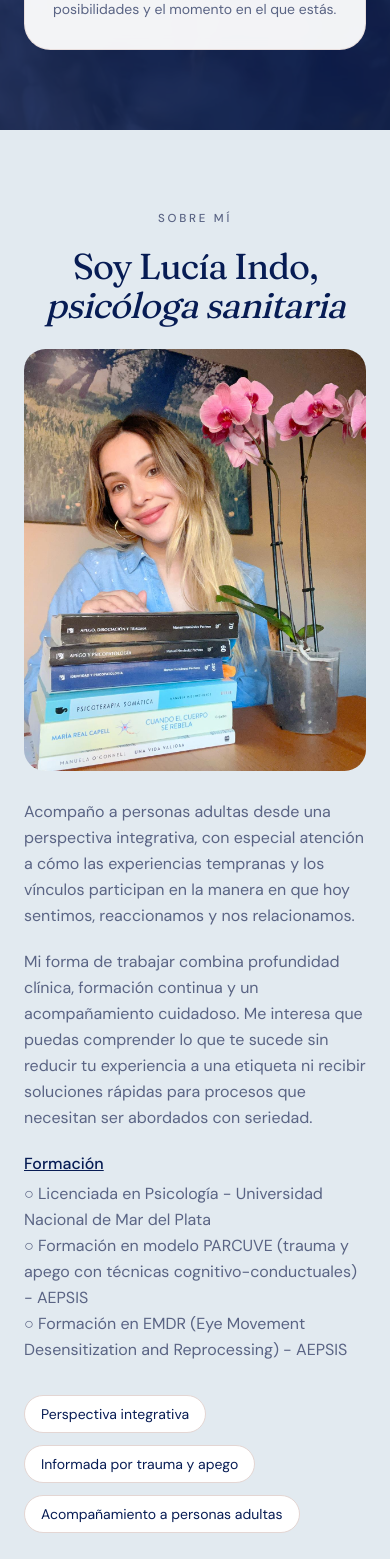
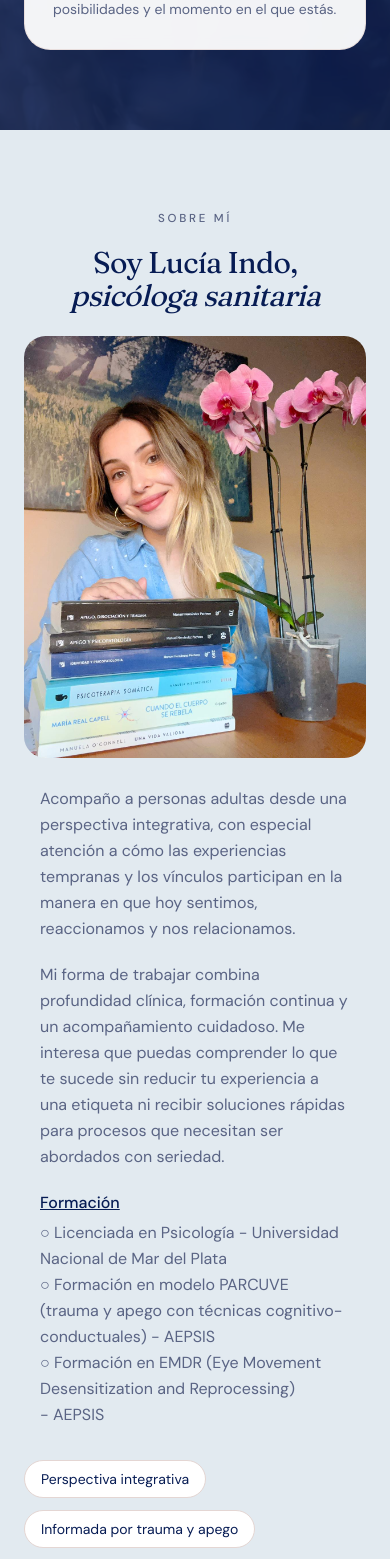
Before and after one commit to AlterManu/luciaindo-rebrand, a Next.js app: page / in a window 390 px wide. Shown: the part 6340-7899 px from the top of the page. Built offline with nearby package versions, Linux system fonts and the light colour scheme.

Commit message:
feat: about - responsive

```diff
--- a/components/home/about.tsx
+++ b/components/home/about.tsx
@@ -21,24 +21,24 @@ const MainImage = () => {
 export function About() {
   return (
     <section id="sobre-mi" className="bg-accent/50">
-      <div className="mx-auto grid max-w-7xl items-center gap-12 px-6 py-20 md:grid-cols-[0.85fr_1.15fr] md:gap-16 md:px-10 md:py-28">
-        <div className="hidden md:block relative h-full rounded-2xl overflow-hidden">
+      <div className="mx-auto grid md:max-w-2xl lg:max-w-4xl xl:max-w-7xl items-center gap-12 px-6 py-20 lg:grid-cols-[0.85fr_1.15fr] md:gap-16 md:px-10 md:py-28">
+        <div className="hidden lg:block relative h-full rounded-2xl overflow-hidden">
           <MainImage />
         </div>
 
         <div>
-          <span className="w-full block text-center text-[0.72rem] font-medium uppercase tracking-[0.24em] text-muted-foreground">
+          <span className="w-full block text-center lg:text-left text-[0.72rem] xl:text-base font-medium uppercase tracking-[0.24em] text-muted-foreground">
             Sobre mí
           </span>
-          <h2 className="w-full block text-center mt-5 text-balance font-serif text-4xl leading-[1.08] tracking-tight text-foreground md:text-[3.2rem]">
+          <h2 className="w-full block text-center lg:text-left mt-5 text-balance font-serif leading-[1.08] tracking-tight text-foreground text-3xl md:text-[2.9rem] px-10 sm:px-16 lg:px-0">
             Soy Lucía Indo, <span className="italic">psicóloga sanitaria</span>
           </h2>
 
-          <div className="md:hidden relative h-[50vh] rounded-2xl overflow-hidden mt-6">
+          <div className="lg:hidden relative h-[50vh] sm:h-[75vh] md:h-[85vh] rounded-2xl overflow-hidden mt-6">
             <MainImage />
           </div>
 
-          <div className="mt-7 max-w-xl space-y-5 text-pretty leading-relaxed text-muted-foreground">
+          <div className="mt-7 mx-4 lg:ml-0 space-y-5 text-pretty leading-relaxed text-muted-foreground">
             <p>
               Acompaño a personas adultas desde una perspectiva integrativa, con
               especial atención a cómo las experiencias tempranas y los vínculos
```
